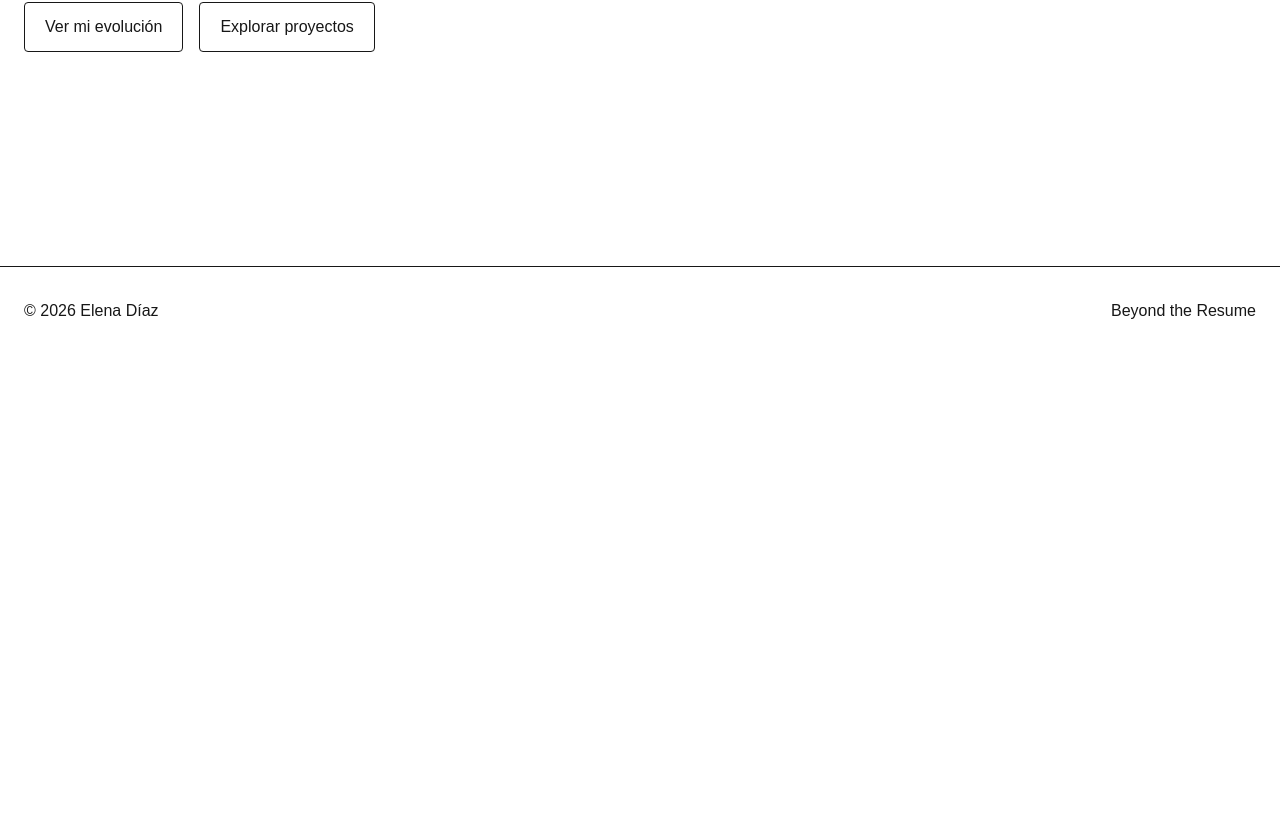
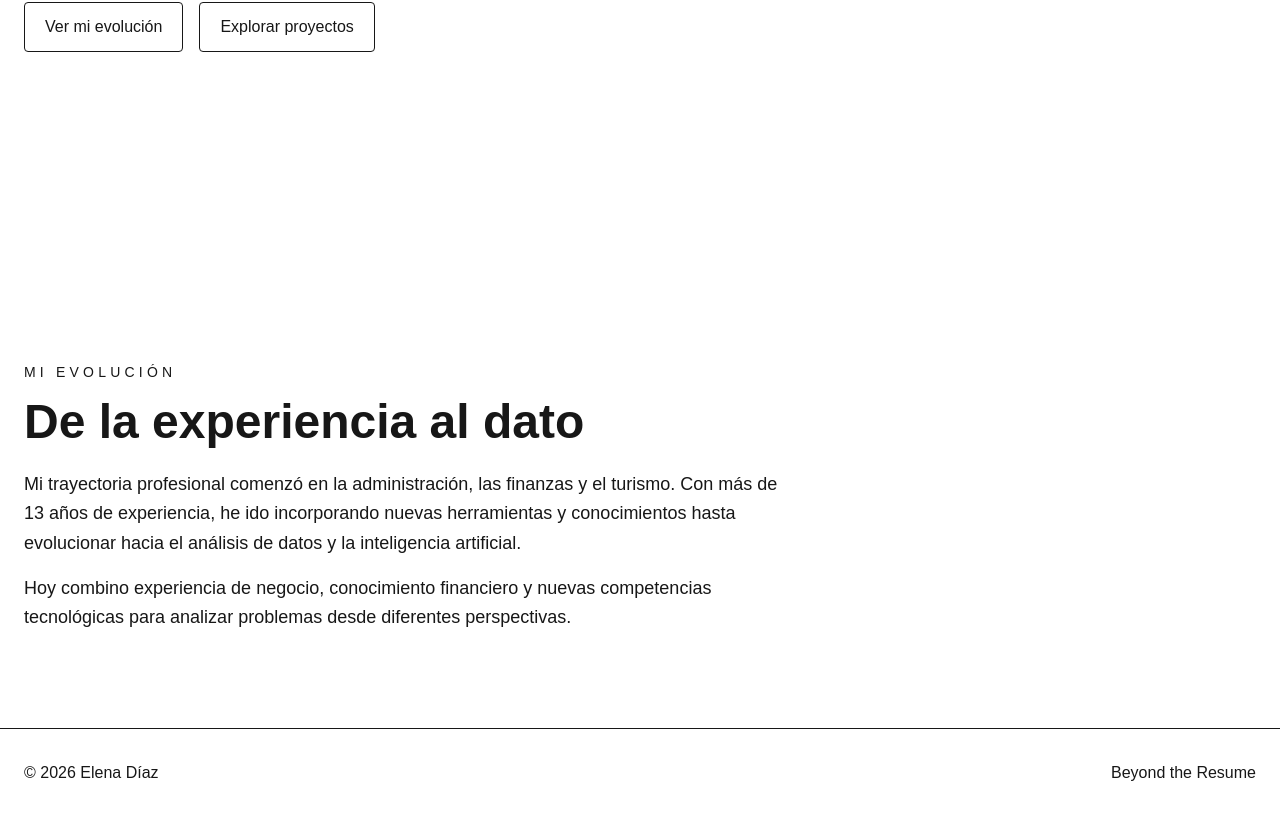
Before and after one commit to HelenDiMo/elena-diaz-beyond-the-resume, a Next.js app: page / in a window 1280 px wide. Shown: the part 531-1348 px from the top of the page. Before the commit the page ends 886 px from the top, so only its background shows below. Built offline with nearby package versions, Linux system fonts and the light colour scheme.

Commit message:
Agregar componente Evolution para mostrar la trayectoria profesional

```diff
--- a/src/app/page.tsx
+++ b/src/app/page.tsx
@@ -1,10 +1,12 @@
 import Image from "next/image";
 import Hero from "@/components/sections/Hero";
+import Evolution from "@/components/sections/Evolution";
 
 export default function Home() {
   return (
     <main>
       <Hero />
+      <Evolution />
     </main>
   );
 }
--- /dev/null
+++ b/src/components/sections/Evolution.tsx
@@ -0,0 +1,32 @@
+import Container from "@/components/ui/Container";
+
+export default function Evolution() {
+  return (
+    <section id="experience" className="py-24">
+      <Container>
+        <div className="max-w-3xl">
+          <p className="text-sm font-medium uppercase tracking-[0.3em]">
+            Mi evolución
+          </p>
+
+          <h2 className="mt-4 text-4xl font-bold md:text-5xl">
+            De la experiencia al dato
+          </h2>
+
+          <p className="mt-6 text-lg leading-relaxed">
+            Mi trayectoria profesional comenzó en la administración, las
+            finanzas y el turismo. Con más de 13 años de experiencia, he ido
+            incorporando nuevas herramientas y conocimientos hasta evolucionar
+            hacia el análisis de datos y la inteligencia artificial.
+          </p>
+
+          <p className="mt-4 text-lg leading-relaxed">
+            Hoy combino experiencia de negocio, conocimiento financiero y
+            nuevas competencias tecnológicas para analizar problemas desde
+            diferentes perspectivas.
+          </p>
+        </div>
+      </Container>
+    </section>
+  );
+}
```
